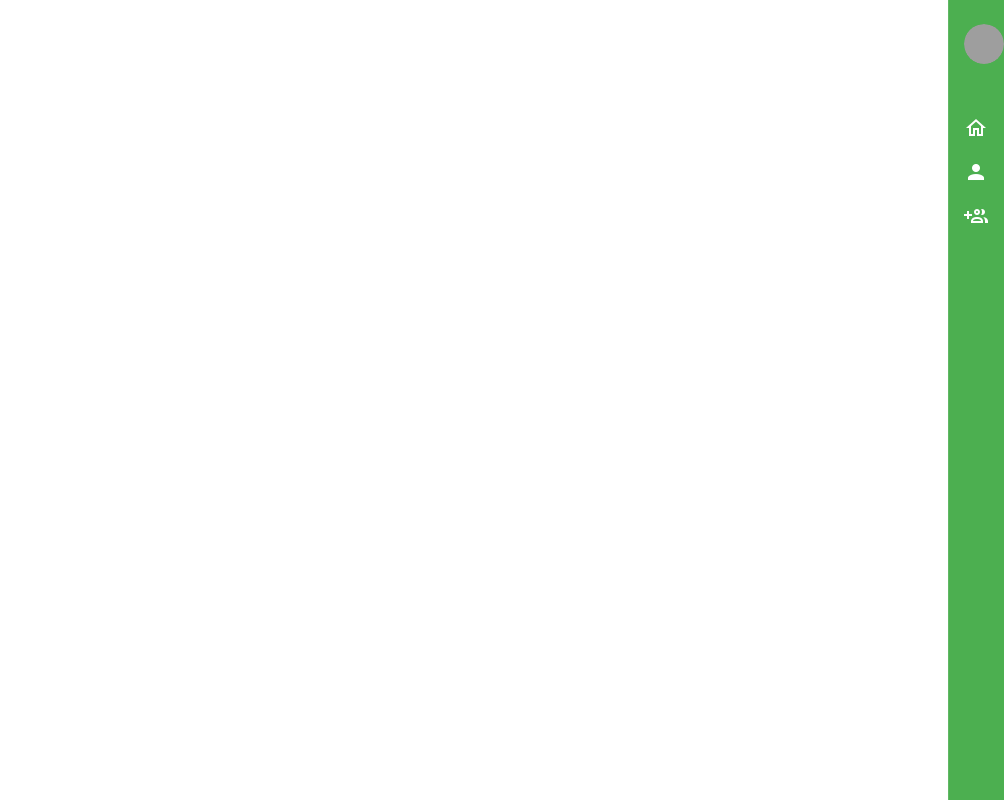
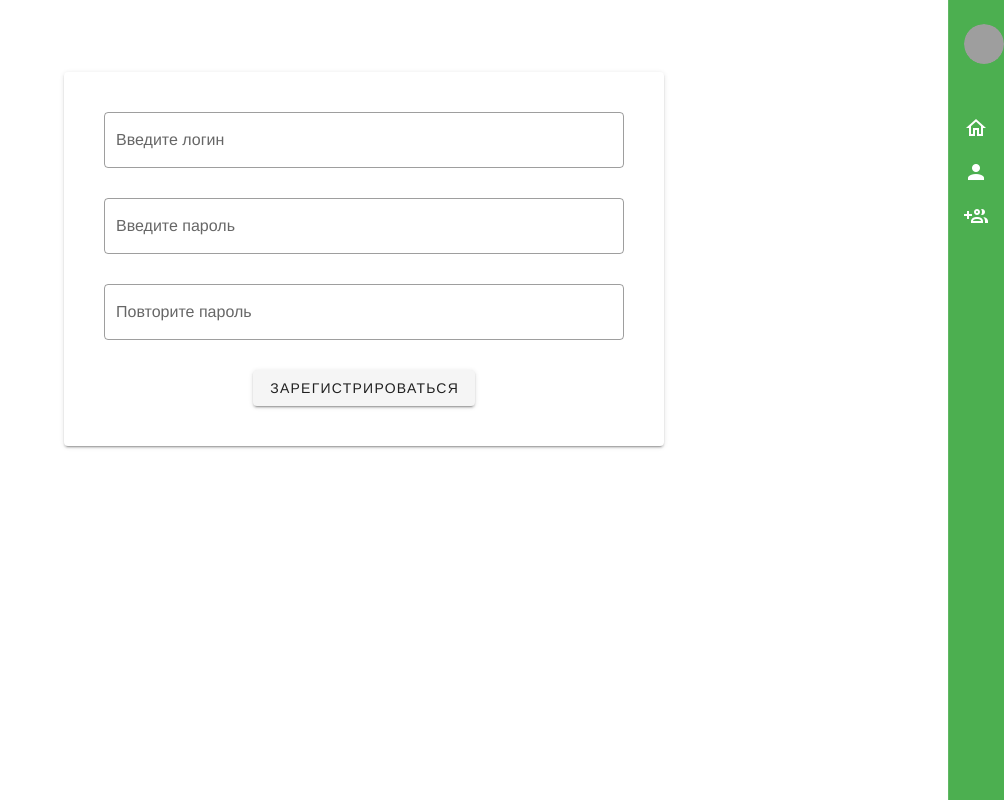
Before and after one commit to JoporiG/SociaLink, a Vue app in the folder link/: page /register in a window 1280 px wide. Shown: the whole page, without its empty margins (276-1280 px from the left). Built offline with nearby package versions, Linux system fonts and the light colour scheme; grey boxes are pictures that could not be loaded.

Commit message:
Final Commit

```diff
--- a/link/src/App.vue
+++ b/link/src/App.vue
@@ -11,7 +11,7 @@
               dense>
         <v-list-item two-line>
           <v-list-item-avatar>
-            <img src="https://randomuser.me/api/portraits/men/1.jpg">
+            <img :src="IMG">
           </v-list-item-avatar>
 
           <v-list-item-content class="text-left">
@@ -39,7 +39,7 @@
     </v-navigation-drawer>
     <v-content class="px-12 py-3">
       <v-container fluid>
-        <router-view/>
+        <router-view @login="userUpdate($event)"/>
       </v-container>
     </v-content>
   </v-app>
@@ -57,7 +57,7 @@ export default {
         },
         {
           label: "Профиль",
-          path: '/profile/7',
+          path: '',
           icon: "mdi-account"
         },
         {
@@ -65,10 +65,24 @@ export default {
           path: '/friends',
           icon: "mdi-account-multiple-plus-outline"
         },
-      ]
+      ],
+      profileId: '1',
     }
   },
-
+  methods:{
+    userUpdate(Id){
+      this.profileId = parseInt(Id) + 1;
+      this.changePath();
+    },
+    changePath(){
+      this.links[1].path = "/profile/" + this.profileId;
+    }
+  },
+  computed:{
+    IMG(){
+      return "https://randomuser.me/api/portraits/men/" + this.profileId + ".jpg";
+    }
+  }
 }
 </script>
 <style lang="scss">
--- a/link/src/router/index.js
+++ b/link/src/router/index.js
@@ -4,6 +4,7 @@ import Home from '../views/Home.vue'
 import Profile from '../views/Profile.vue'
 import Friends from '../views/Friends.vue'
 import Login from '../views/Login.vue'
+import Register from '../views/Register.vue'
 
 Vue.use(VueRouter)
 
@@ -27,6 +28,10 @@ const routes = [
     path: '/login',
     name: 'login',
     component: Login
+  },{
+    path: '/register',
+    name: 'register',
+    component: Register
   },
 ]
 
--- a/link/src/views/Login.vue
+++ b/link/src/views/Login.vue
@@ -28,26 +28,25 @@
 export default {
     data(){
         return {
-
+            password: '',
+            login: '',
         }
     },
     methods:{
         AugBlin(){
-            this.axios.get('http://188.225.47.187/api/jsonstorage/74ff4079a6fdeafa809dcf0afe1a692c').then((response) => {
-                let users = response;
-                //console.log(users);
+            this.axios.get('http://188.225.47.187/api/jsonstorage/5aa4845713d4be4dfbbcd435684157d0').then((response) => {
+                let users = response.data.users;
                 let found = false;
                 for(let index in users){
-                    alert(users[index].login);
                     if(this.login == users[index].login && this.password == users[index].password){
-                        alert("sex");
+                        this.$emit('login', index);
                         this.$router.push('/profile/' + users[index].myId);
                         found = true;
                         break;
                     }
                 }
                 if(!found){
-                    alert('LOH');
+                    alert('Такого пользователя нет!');
                 }
             });
         }
--- /dev/null
+++ b/link/src/views/Register.vue
@@ -0,0 +1,71 @@
+<template>
+    <div class="d-flex justify-center">
+        <v-card width="600px" class="mt-12 pa-10">
+
+            <v-text-field
+                label="Введите логин"
+                v-model="login"
+                outlined
+            ></v-text-field>
+
+            <v-text-field
+                label="Введите пароль"
+                v-model="password"
+                outlined
+            ></v-text-field>
+            <v-text-field
+                label="Повторите пароль"
+                v-model="confPass"
+                outlined
+            ></v-text-field>
+
+            <v-btn @click="register()">
+                Зарегистрироваться
+            </v-btn>
+        </v-card>
+    </div>
+</template>
+
+<script>
+import axios from 'axios'
+export default {
+    data(){
+        return {
+            login: '',
+            password: '',
+            confPass: '',
+        }
+    },
+    methods:{
+        register(){
+            if(this.password == this.confPass){
+                let users = [];
+                axios.get('http://188.225.47.187/api/jsonstorage/5aa4845713d4be4dfbbcd435684157d0').then((response) => {
+                    console.log(response.data.users)
+                    users = response.data.users;
+                });
+                let user = {
+                    "myId": users.length + 1,
+                    "login": this.login,
+                    "password":this.password,
+                    "name": this.login,
+                    "website":this.login + ".pro",
+                    "email": this.login + "@mail.com",
+                    "city":"Москва",
+                    "company":"Social Link",
+                    "photo":"https://mskvienna.ru/files/news_imgs/1567890413.jpg"
+                }
+                users[users.length] = user;
+                this.putter(users);
+            } else{
+                alert("Пароли не совпадают!");
+            }
+        },
+        putter(users){
+            axios.put('http://188.225.47.187/api/jsonstorage/5aa4845713d4be4dfbbcd435684157d0', { "users": users }).then(() => {
+            });
+            this.$router.push('/login');
+        }
+    }
+}
+</script>
```
